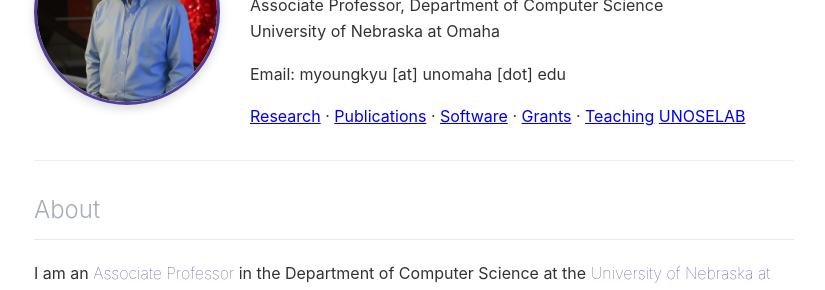
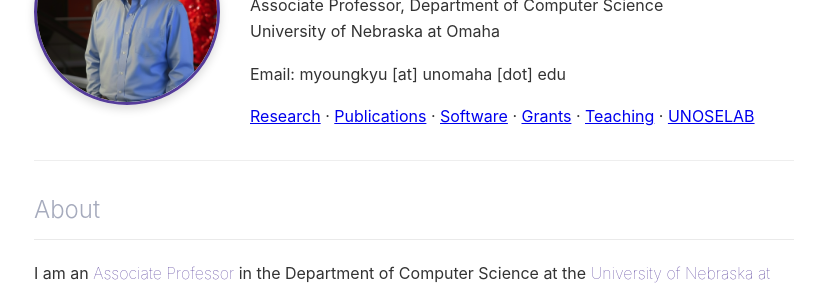
Before and after one commit to unose/unose.github.io, a Jekyll site: the page built from index.md, in a window 1280 px wide. Shown: the part 225-515 px from the top of the page, without its empty margins (226-1051 px from the left). Built offline with Jekyll 4.4.1, drawn with Linux system fonts in a browser that asks for light colours.

```diff
--- a/index.md
+++ b/index.md
@@ -72,7 +72,7 @@ permalink: /
     <a href="publications">Publications</a> ·
     <a href="software">Software</a> ·
     <a href="grants">Grants</a> ·
-    <a href="teaching">Teaching</a>
+    <a href="teaching">Teaching</a> ·
     <a href="https://github.com/unoselab">UNOSELAB</a>
   </p>
 
```
